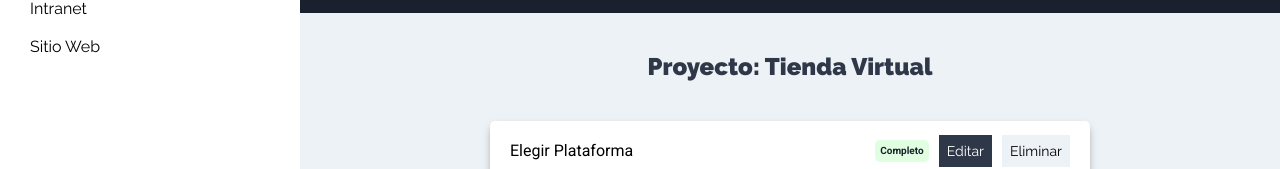
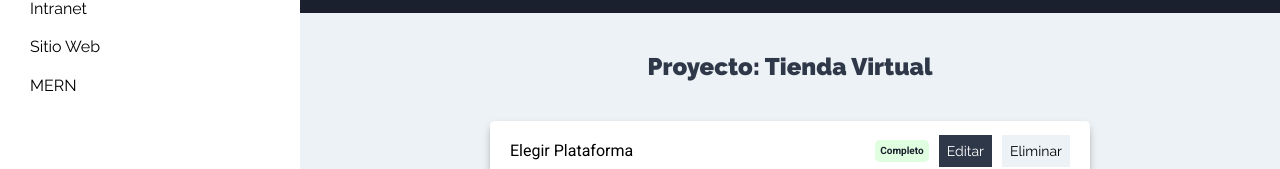
Before and after one commit to armandoltx/mernTasks-cliente, a React (Create React App) app: page /proyectos in a window 1280 px wide. Shown: the part 359-528 px from the top of the page. Built offline with nearby package versions, Linux system fonts and the light colour scheme.

Commit message:
203 Agregando los proyectos al state y pasandolos al listado con context

```diff
--- a/src/components/proyectos/ListadoProyectos.js
+++ b/src/components/proyectos/ListadoProyectos.js
@@ -1,18 +1,24 @@
-import React from 'react';
+import React, { useContext } from 'react';
 import Proyecto from './Proyecto';
+import proyectoContext from '../../context/proyectos/proyectoContext';
 
 const ListadoProyectos = () => {
 
-  const proyectos = [
-    {nombre: 'Tienda Virtual'},
-    {nombre: 'Intranet'},
-    {nombre: 'Sitio Web'}
-  ]
+  //Extraer proyectos del state inicial
+  // primero definimos el context asi podemos consumir el state formulario sin necesidad de pasarlo a lo largo del arbol de componentes. Hay q pasar el context como parametro para acceder a el.
+  const proyectosContext = useContext(proyectoContext);
+  const { proyectos } = proyectosContext;
+
+  // Revisar si proyectos tiene contenido
+  if(proyectos.length ===0) return null;
 
   return (
     <ul className="listado-proyectos">
       {proyectos.map(proyecto => (
-        <Proyecto proyecto={proyecto}/>
+        <Proyecto
+          key={proyecto.id}
+          proyecto={proyecto}
+        />
       ))}
     </ul>
   );
--- a/src/context/proyectos/proyectoState.js
+++ b/src/context/proyectos/proyectoState.js
@@ -10,6 +10,12 @@ import { FORMULARIO_PROYECTO } from '../../types';
 const ProyectoState = props => {
   // este es el state inicial de la administracion del proyecto (creacion de proyecto, eliminacion ...)
   const initialState = { // definimos el state inicial, q siempre sera un objeto
+    proyectos: [
+      { id: 1, nombre: 'Tienda Virtual' },
+      { id: 2, nombre: 'Intranet' },
+      { id: 3, nombre: 'Sitio Web' },
+      { id: 4, nombre: 'MERN' },
+    ],
     formulario: false
   }
 
@@ -32,6 +38,7 @@ const ProyectoState = props => {
   return (
     <proyectoContext.Provider
       value={{
+        proyectos: state.proyectos,
         formulario: state.formulario,
         mostrarFormulario,
       }}
```
